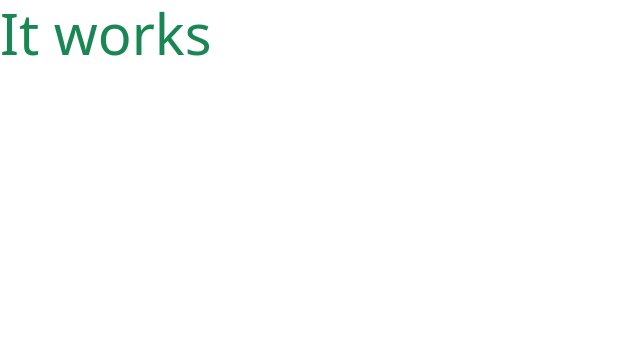
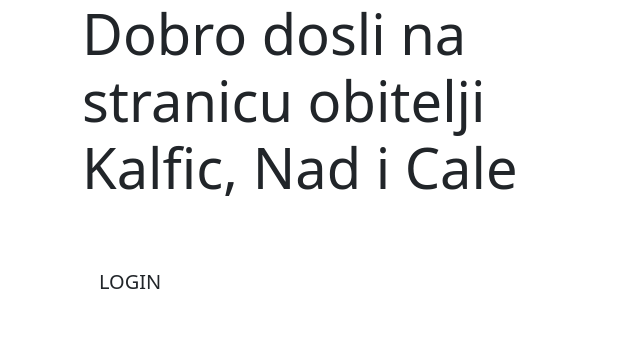
Before and after one commit to onadj/familynetwork, a Django app: page / in a window 1280 px wide. Shown: the top 361 px of the page, without its empty margins (0-640 px from the left). Run offline with Django 3.2, Linux system fonts and the light colour scheme.

Commit message:
added homepage content

```diff
--- a/home/templates/home/index.html
+++ b/home/templates/home/index.html
@@ -1,6 +1,26 @@
 {% extends "base.html" %}
 {% load static %}
+{% block page_header %}
 
+<div clacc="container header-container">
+
+    <div ckass="row">
+        <div class="col"></div>
+    </div>
+</div>
+{% endblock %}
 {% block content %}
-<h1 class="display-4 text-success">It works</h1>
+<div class="container h-100">
+    <div class="row h-100">
+        <div class="co-7 col-md-6 my-auto">
+            <h1 class="display-4 logo-font text-black">Dobro dosli na stranicu obitelji Kalfic, Nad i Cale</h1>
+            <div class="my-5">
+                <h4>
+                    <a href="" class=" btn btn-lg rounded-0 text-uppercase py-3">Login</a>
+                </h4>
+            </div>
+        </div>
+
+    </div>
+</div>
 {% endblock %}
```
